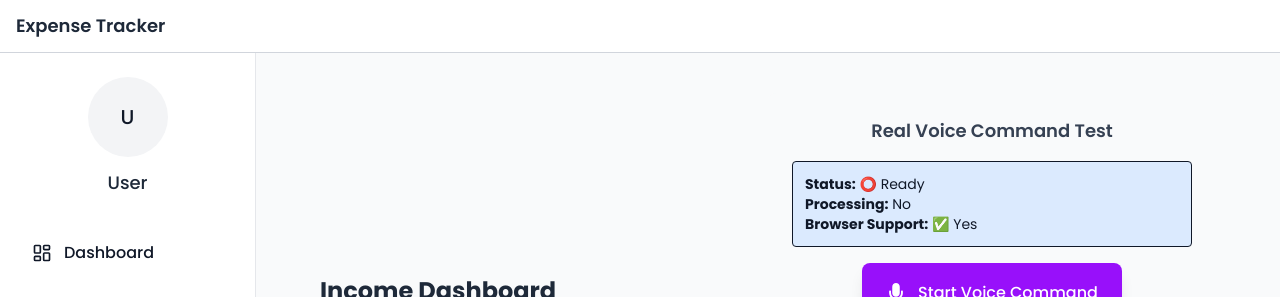
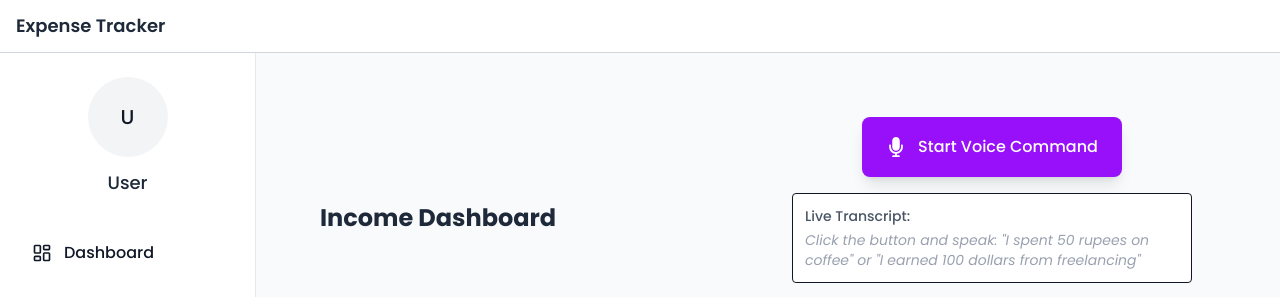
Before and after one commit to tejasdetroja15/Expense-tracker, a React (Vite) app in the folder frontend/expence-tracker/: page /income in a window 1280 px wide. Shown: the top 297 px of the page. Built offline with nearby package versions, Linux system fonts and the light colour scheme; no server answers; sample sign-in values are in the browser's storage.

Commit message:
Up to date

```diff
--- a/frontend/expence-tracker/src/components/VoiceCommandButton.jsx
+++ b/frontend/expence-tracker/src/components/VoiceCommandButton.jsx
@@ -250,16 +250,6 @@ const VoiceCommandButton = ({ onCommand = (data) => console.log('Command receive
 
   return (
     <div className="flex flex-col items-center gap-4 p-6 bg-gray-50 rounded-lg max-w-md mx-auto">
-      <div className="text-lg font-semibold text-gray-700">
-        Real Voice Command Test
-      </div>
-
-      {/* Status Info */}
-      <div className="text-sm bg-blue-100 p-3 rounded border w-full">
-        <div><strong>Status:</strong> {listening ? '🎤 Listening...' : '⭕ Ready'}</div>
-        <div><strong>Processing:</strong> {isProcessingRef.current ? 'Yes' : 'No'}</div>
-        <div><strong>Browser Support:</strong> {browserSupportsSpeechRecognition ? '✅ Yes' : '❌ No'}</div>
-      </div>
 
       {/* Error Display */}
       {error && (
```
